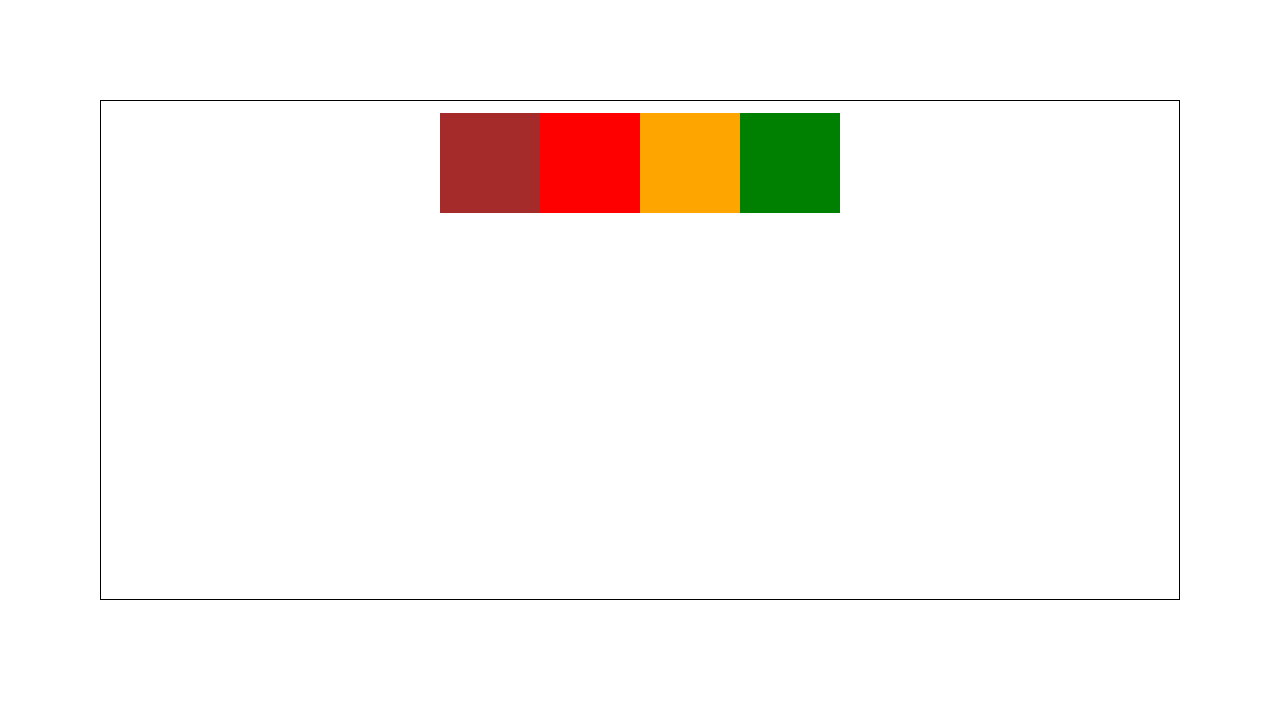
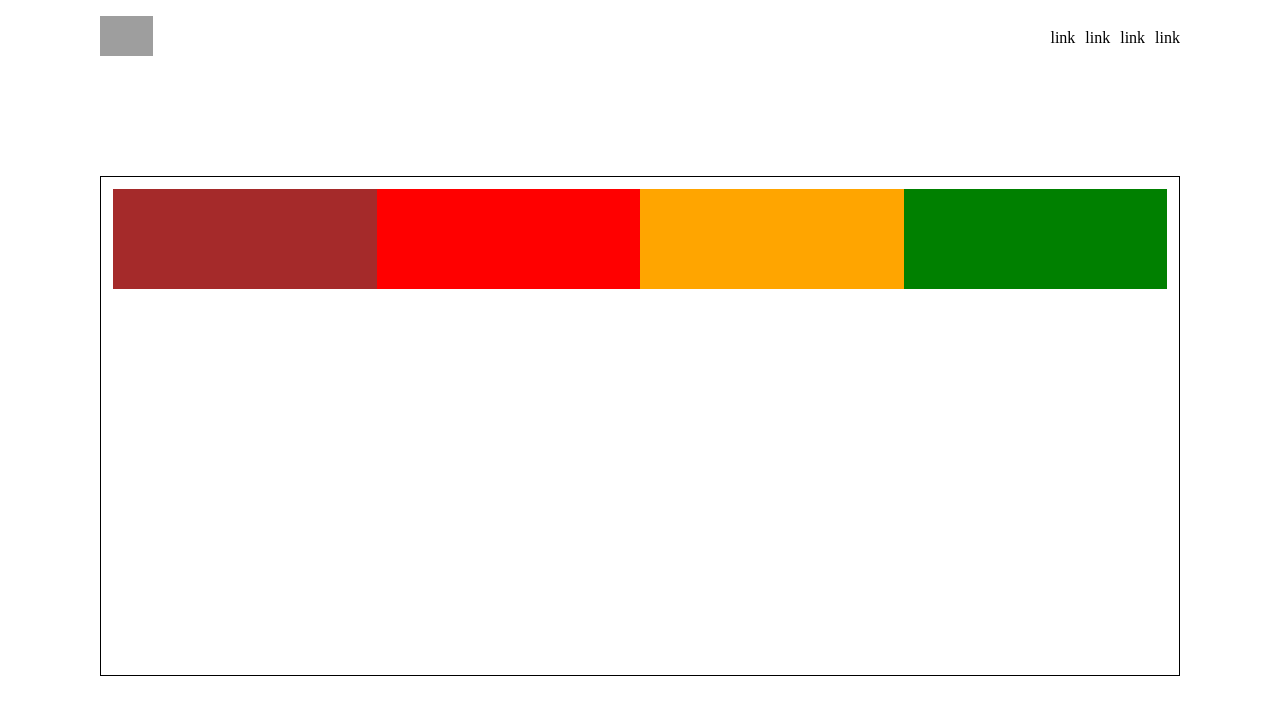
Before and after one commit to post-coder/css-flex, a plain HTML site: page index.html in a window 1280 px wide. Drawn offline with Linux system fonts and the light colour scheme; grey boxes are pictures that could not be loaded.

Commit message:
ultime regole flex

```diff
--- a/css/style.css
+++ b/css/style.css
@@ -10,17 +10,54 @@ main {
     padding: 100px;
 }
 
+
+
+
+
+
+/* stilizzazione header */
+header {
+
+    display: flex;
+    justify-content: space-between;
+
+    padding: 16px 100px
+
+}
+
+header #logo img {
+    height: 40px;
+}
+
+
+header ul {
+    display: flex;
+    /* gap: proprietà da dare al GENITORE flex, aggiunge dello spazio minimo tra un elemento e l'altro */
+    gap: 10px;
+    justify-content: flex-start;
+    align-items: center;
+
+    list-style-type: none;
+}
+
+
+
+/* fine stilizzazione header */
+
+
+
+
 .flex-container {
 
     display: flex;
     flex-direction: row;
-    flex-wrap: nowrap;
+    /* flex-wrap: wrap; */
 
     /* questa regola distribuisce gli elementi sull'asse PRINCIPALE */
     justify-content: center;
 
     /* distribuisce gli elementi (tutti insieme) sull'asse TRASVERSALE */
-    align-items: flex-start;
+    align-items: baseline;
 
     height: 500px;
 
@@ -32,8 +69,15 @@ main {
 
 
 .square {
+    /* flex basis va dato al figlio */
+    flex-basis: 60%;
 
-    width: 100px;
+    /* permette ad un elemento figlio di un genitore flex di crescere per il fattore indicato */
+    /* flex-grow: 1; */
+
+    /* permette ad un elemento figlio di un genitore flex di stringersi in base al fattore indicato */
+
+    /* min-width: 100px; */
     min-height: 100px;
 }
 
--- a/index.html
+++ b/index.html
@@ -8,6 +8,18 @@
     <link rel="stylesheet" href="css/style.css">
 </head>
 <body>
+    <header>
+        <div id="logo">
+            <img src="https://upload.wikimedia.org/wikipedia/commons/thumb/8/8c/Nissan_logo.png/700px-Nissan_logo.png" alt="loghetto">
+        </div>
+
+        <ul>
+            <li>link</li>
+            <li>link</li>
+            <li>link</li>
+            <li>link</li>
+        </ul>
+    </header>
 
     <main>
 
```
